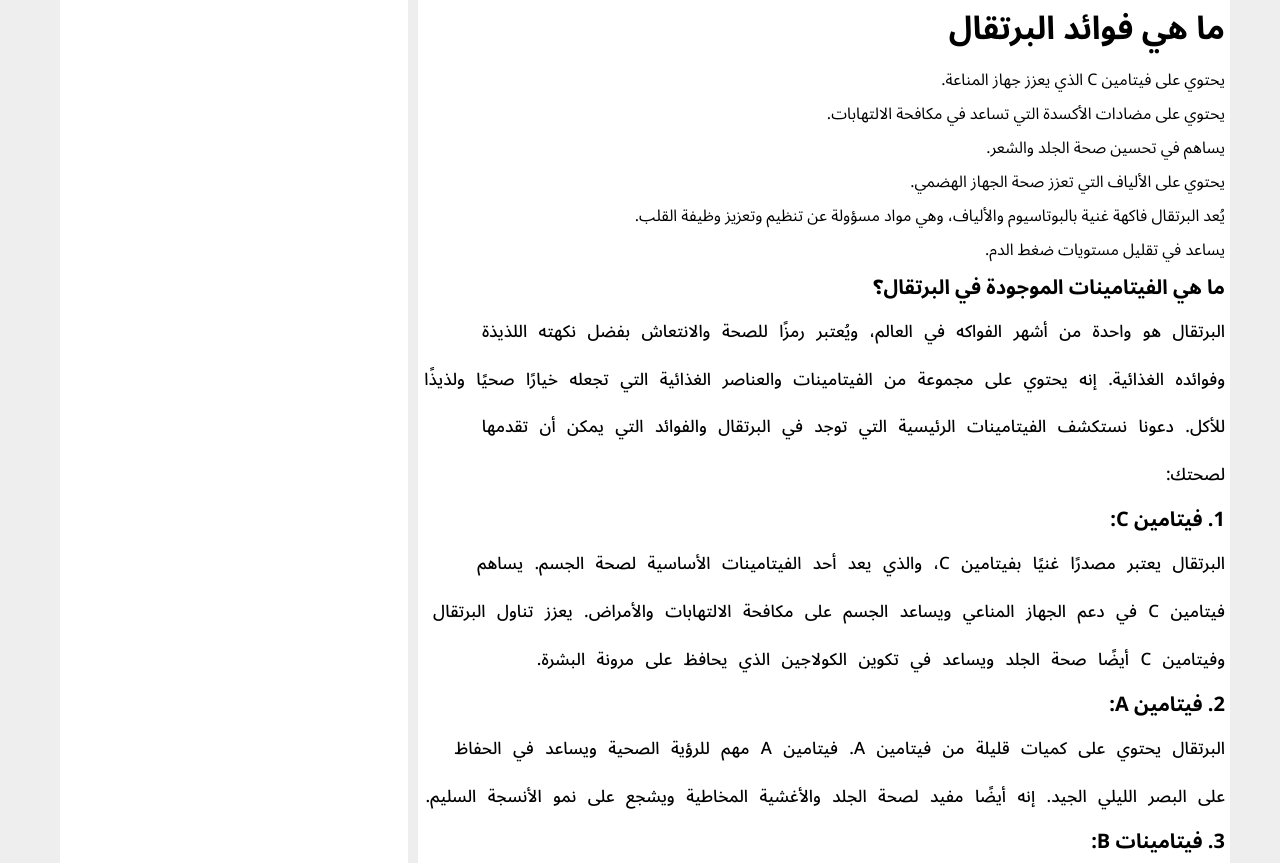
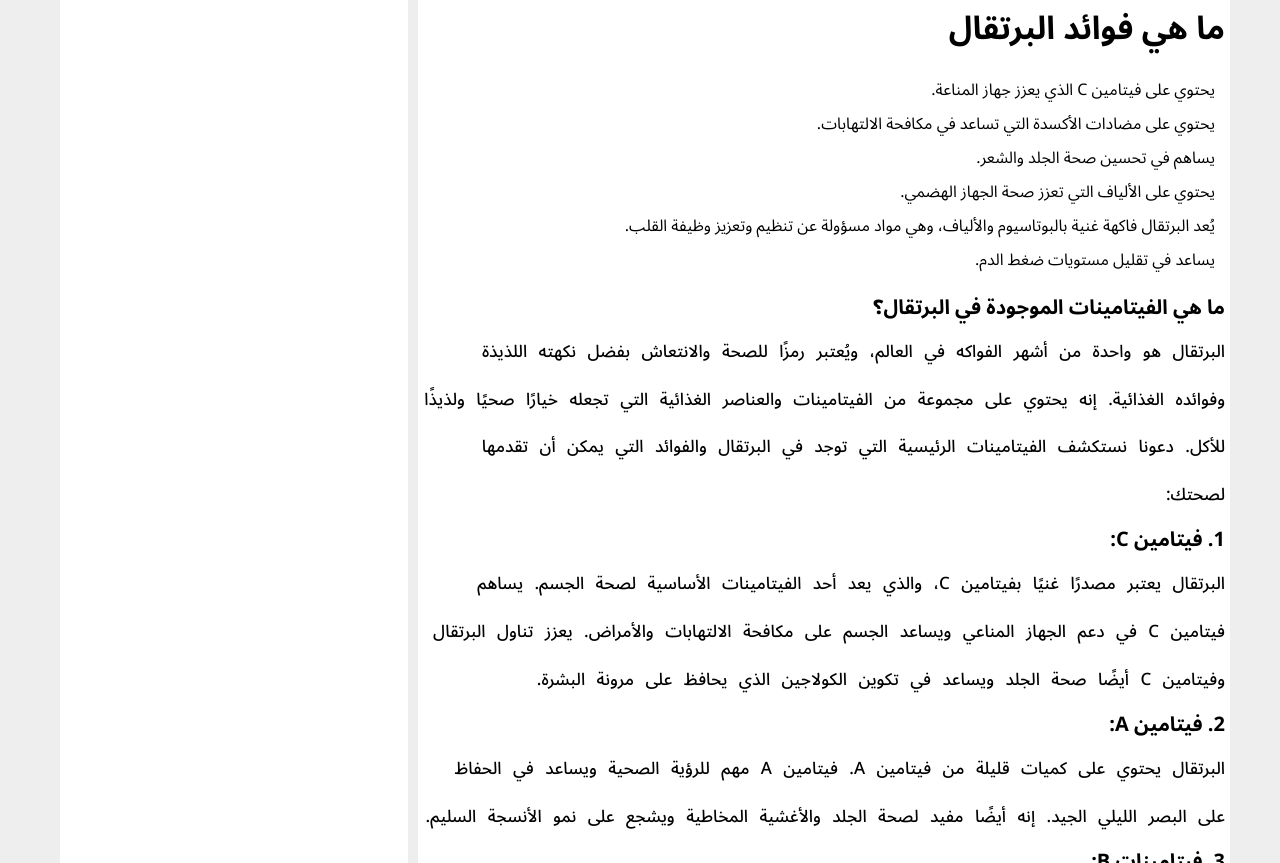
Before and after one commit to Mahmoud12309/fawayid, a plain HTML site: page index.html in a window 1280 px wide. Shown: the part 962-1825 px from the top of the page. Drawn offline with Linux system fonts and the light colour scheme.

Commit message:
Update style.css

```diff
--- a/CSS/style.css
+++ b/CSS/style.css
@@ -11,6 +11,10 @@
     --main-color: orange;
 }
 
+.ul{
+    padding: 10px;
+    list-style: circle;
+}
 .container {
     padding: 50px 50px;
 }
```
